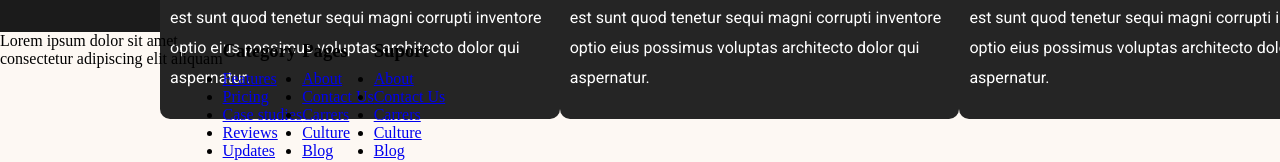
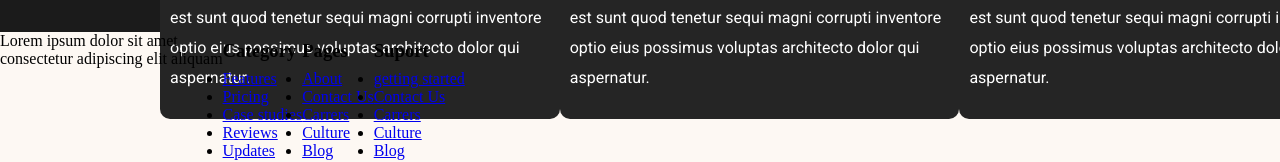
Before and after one commit to gabrieljcoutinho/Projeto-Archi-Firm, a React (Create React App) app: page / in a window 1280 px wide. Shown: the part 4764-4926 px from the top of the page. Built offline with nearby package versions, Linux system fonts and the light colour scheme.

Commit message:
item lista

```diff
--- a/src/components/Footer.jsx
+++ b/src/components/Footer.jsx
@@ -39,7 +39,7 @@ const Footer = () => {
 
                     <ul className="categorias">
               <h3>Suport</h3>
-                  <li><a href="#">About</a></li>
+                  <li><a href="#">getting started</a></li>
                   <li><a href="#">Contact Us</a></li>
                   <li><a href="#">Carrers</a></li>
                   <li><a href="#">Culture</a></li>
```
